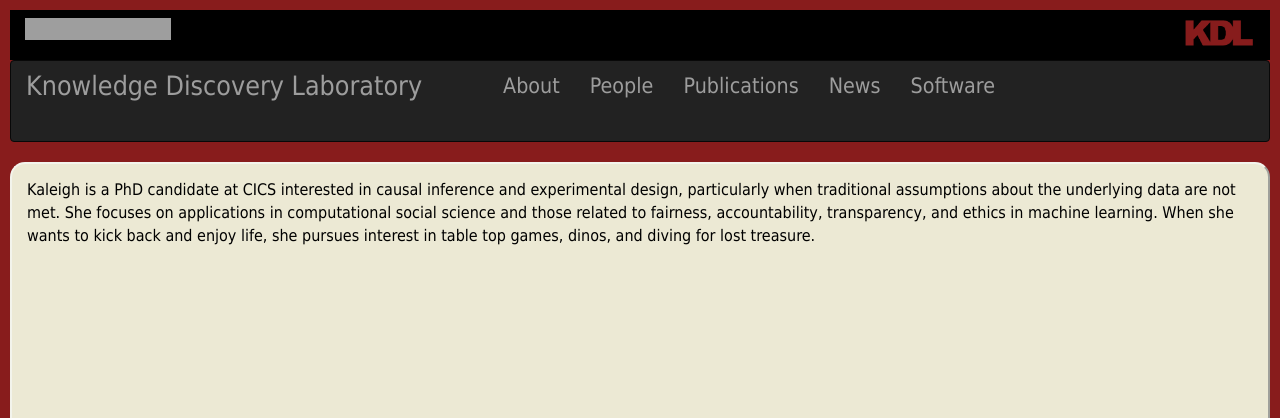
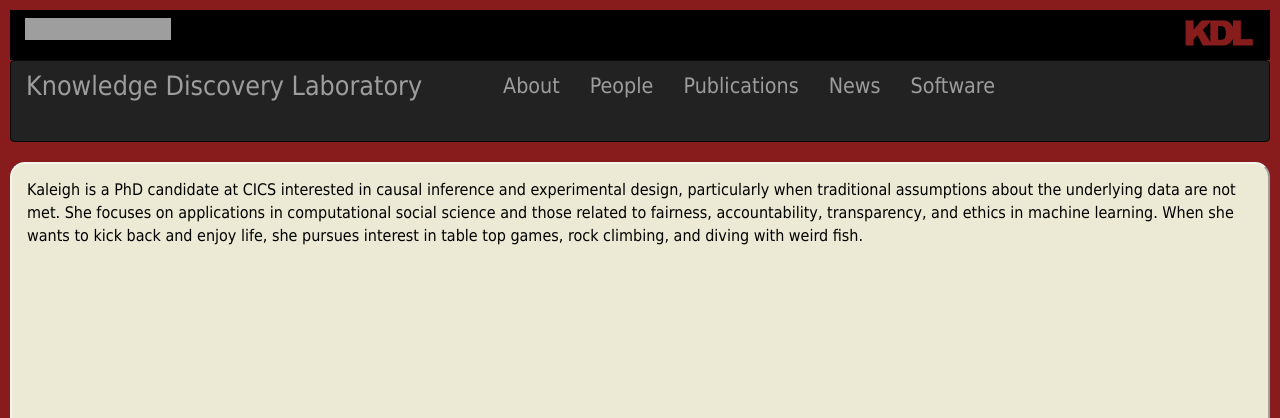
Before and after one commit to KDL-umass/kdl-umass.github.io, a Jekyll site: the page built from _people/clary.md, in a window 1280 px wide. Shown: the top 418 px of the page. Built offline with Jekyll 4.4.1, drawn with Linux system fonts in a browser that asks for light colours; nearby versions of some CDN libraries; comment, search, counter and statistics services are not loaded; grey boxes are pictures that could not be loaded.

Commit message:
updated escr

```diff
--- a/_people/clary.md
+++ b/_people/clary.md
@@ -7,4 +7,4 @@
 webpage: http://people.cs.umass.edu/~kclary/
 email: kclary@cs.umass.edu
 ---
-Kaleigh is a PhD candidate at CICS interested in causal inference and experimental design, particularly when traditional assumptions about the underlying data are not met. She focuses on applications in computational social science and those related to fairness, accountability, transparency, and ethics in machine learning. When she wants to kick back and enjoy life, she pursues interest in table top games, dinos, and diving for lost treasure.
+Kaleigh is a PhD candidate at CICS interested in causal inference and experimental design, particularly when traditional assumptions about the underlying data are not met. She focuses on applications in computational social science and those related to fairness, accountability, transparency, and ethics in machine learning. When she wants to kick back and enjoy life, she pursues interest in table top games, rock climbing, and diving with weird fish.
```
